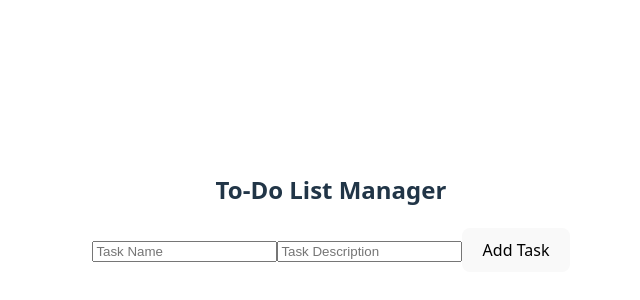
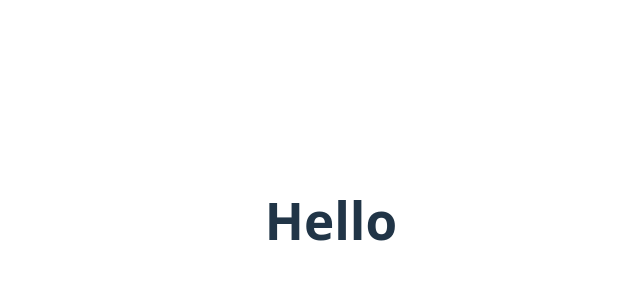
Before and after one commit to AzhaghuMaathavan/JS-FrontEnd, a React app in the folder frontend/: page / in a window 1280 px wide. Shown: the part 180-480 px from the top of the page, without its empty margins (309-949 px from the left). Built offline with nearby package versions, Linux system fonts and the light colour scheme; the HTML template or start-up script is replaced by a standard one.

Commit message:
LifeCycle - Examples

```diff
--- a/frontend/src/App.jsx
+++ b/frontend/src/App.jsx
@@ -2,13 +2,13 @@ import React from 'react'
 import reactLogo from './assets/react.svg'
 import viteLogo from '/vite.svg'
 import './App.css'
-import ToDoListManager from './component/ToDoListManager';
+import LifeCycleEg from './component/LifeCycleEg';
 
 
 function App() {
   return (
     <div>
-      <ToDoListManager />
+      <LifeCycleEg />
     </div>
   );
 }
--- /dev/null
+++ b/frontend/src/component/LifeCycleEg.jsx
@@ -0,0 +1,23 @@
+import React from 'react';
+
+export default class LifeCycleEg extends React.Component {
+    componentDidMount() {
+        console.log('mounted');
+        this.timer = setTimeout(() => {
+            console.log('did unmount');
+        }, 1000);
+    }
+
+    componentWillUnmount() {
+        clearTimeout(this.timer);
+        console.log('unmounted');
+    }
+
+    render() {
+        return (
+            <div>
+                <h1>Hello</h1>
+            </div>
+        );
+    }
+}
```
Also changed, not shown: frontend/src/component/Timer.jsx (+23 -0 lines), 1 other file (tests, documents, lock files or other folders).
